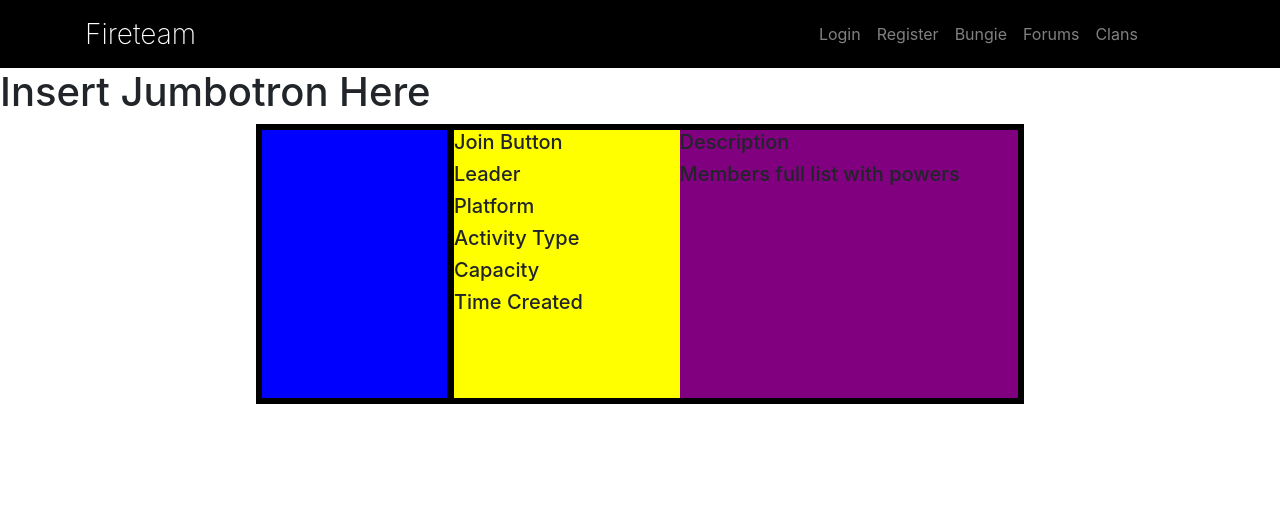
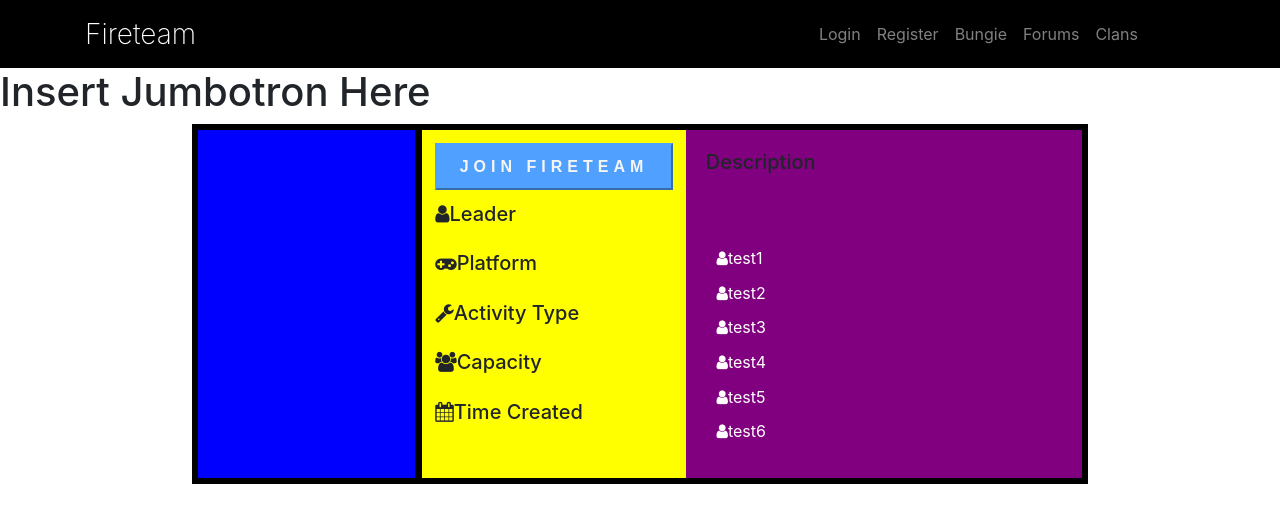
Before and after one commit to vrundpat/Fireteam, a React (Create React App) app in the folder client/: page / in a window 1280 px wide. Shown: the top 522 px of the page. Built offline with nearby package versions, Linux system fonts and the light colour scheme.

Commit message:
Introduced FA Icons, changed generation of all_fireteams on the MainPage Component, and further tuned Fireteam Component

```diff
--- a/client/public/index.html
+++ b/client/public/index.html
@@ -18,6 +18,7 @@
     <script src="https://code.jquery.com/jquery-3.3.1.slim.min.js" integrity="sha384-q8i/X+965DzO0rT7abK41JStQIAqVgRVzpbzo5smXKp4YfRvH+8abtTE1Pi6jizo" crossorigin="anonymous"></script>
     <script src="https://cdnjs.cloudflare.com/ajax/libs/popper.js/1.14.7/umd/popper.min.js" integrity="sha384-UO2eT0CpHqdSJQ6hJty5KVphtPhzWj9WO1clHTMGa3JDZwrnQq4sF86dIHNDz0W1" crossorigin="anonymous"></script>
     <script src="https://stackpath.bootstrapcdn.com/bootstrap/4.3.1/js/bootstrap.min.js" integrity="sha384-JjSmVgyd0p3pXB1rRibZUAYoIIy6OrQ6VrjIEaFf/nJGzIxFDsf4x0xIM+B07jRM" crossorigin="anonymous"></script>
+    <link rel="stylesheet" href="https://cdnjs.cloudflare.com/ajax/libs/font-awesome/4.7.0/css/font-awesome.min.css">
 
     <!--
       Notice the use of %PUBLIC_URL% in the tags above.
--- a/client/src/components/Fireteam/Fireteam.css
+++ b/client/src/components/Fireteam/Fireteam.css
@@ -1,9 +1,9 @@
 .fireteam-root {
     margin: auto;
-    width: 60%;
-    height: 35%;
+    width: 70%;
+    height: 45%;
     background-color: black;
-    margin-bottom: 1%;
+    margin-bottom: 2%;
 }
 
 .activity-type-image {
@@ -36,3 +36,53 @@
     height: 100%;
     background-color: purple;
 }
+
+.info-container {
+    width: 90%;
+    height: 90%;
+    margin: 5% 5%;
+    justify-content: center;
+    align-items: center;
+}
+
+.fireteam-join-button {
+    width: 100%;
+    height: 15%;
+    font-size: 100%;
+    font-family: Arial, Helvetica, sans-serif;
+    letter-spacing: 5px;
+    background-color: #50a1ff;
+    font-weight: 600;
+    color: whitesmoke;
+    border-color: #50a1ff;
+    margin-bottom: 5%;
+}
+
+.info-tile {
+    width: 100%;
+    height: 12%;
+    margin-bottom: 5%;
+}
+
+.right-col-fireteam-description {
+    width: 100%;
+    height: 25%;
+    margin-bottom: 5%;
+}
+
+.right-col-fireteam-member-list {
+    width: 100%;
+    height: 75%;
+}
+
+.fireteam-member {
+    color: white;
+    margin: 3% 3%;
+    margin-top: 0;
+}
+
+.member-list {
+    list-style-type: none;
+    margin: 0;
+    padding: 0;
+}
--- a/client/src/components/Fireteam/Fireteam.js
+++ b/client/src/components/Fireteam/Fireteam.js
@@ -5,6 +5,21 @@
 
     constructor(props) {
         super(props);
+        this.get_platform.bind(this);
+        this.get_members.bind(this);
+    }
+
+    get_platform = (platform_name) => {
+        if (platform_name == "basic") return ( <i className="fa fa-gamepad"></i> )
+    }
+
+    get_members = () => {
+        var accumulator = [];
+        for (var i = 0; i < this.props.fireteam.current_members.length; i++) {
+            accumulator.push(<li className="fireteam-member"><i className="fa fa-user"></i>{this.props.fireteam.current_members[i].username}</li>);
+        }
+
+        return accumulator;
     }
 
     render() {
@@ -13,16 +28,37 @@
                 <div className="activity-type-image"></div>
                 <div className="fireteam-info">
                     <div className="fireteam-info-left-column">
-                        <h5>Join Button</h5>
-                        <h5>Leader</h5>
-                        <h5>Platform</h5>
-                        <h5>Activity Type</h5>
-                        <h5>Capacity</h5>
-                        <h5>Time Created</h5>
+                        <div className="info-container">
+                            <button className="fireteam-join-button">JOIN FIRETEAM</button>
+                            <div className="fireteam-leader info-tile">
+                                <h5><i className="fa fa-user"></i>Leader</h5>
+                            </div>
+                            <div className="fireteam-platform info-tile">
+                                <h5>{this.get_platform("basic")}Platform</h5>
+                            </div>
+                            <div className="fireteam-activity-type info-tile">
+                                <h5><i className="fa fa-wrench"></i>Activity Type</h5>
+                            </div>
+                            <div className="fireteam-capacity info-tile">
+                                <h5><i className="fa fa-users"></i>Capacity</h5>
+                            </div>
+                            <div className="fireteam-time-created info-tile">
+                                <h5><i className="fa fa-calendar"></i>Time Created</h5>
+                            </div>
+                        </div>
                     </div>
                     <div className="fireteam-info-right-column">
-                        <h5>Description</h5>
-                        <h5>Members full list with powers</h5>
+                        <div className="info-container">
+                            <div className="right-col-fireteam-description">
+                                <h5>Description</h5>
+                            </div>
+
+                            <div className="right-col-fireteam-member-list">
+                                <ul className="member-list">
+                                    {this.get_members()}
+                                </ul>
+                            </div>
+                        </div>
                     </div>
                 </div>
             </div>
--- a/client/src/components/MainPage/MainPage.js
+++ b/client/src/components/MainPage/MainPage.js
@@ -6,6 +6,20 @@
 import './MainPage.css';
 
 class MainPage extends Component {
+
+    constructor(props) {
+        super(props);
+        this.generate_fireteams.bind(this);
+    }
+
+    generate_fireteams = () => {
+        var temp = []
+        for (var i = 0; i < this.props.fireteamState.all_fireteams.length; i++) {
+            temp.push(<Fireteam fireteam={this.props.fireteamState.all_fireteams[i]} />);
+        }
+
+        return temp;
+    }
 
     componentWillMount() {
         // this.timer = setInterval(() => this.props.all_fireteams(), 2000);
@@ -17,21 +31,24 @@
     }
 
     render() {
+
+        var test = {
+            leader: {},
+            current_members: [{"username" : "test1"}, {"username" : "test2"}, {"username" : "test3"}, {"username" : "test4"}, {"username" : "test5"}, {"username" : "test6"}],
+            activity_type: "Raid",
+            description: "",
+            platform: "",
+            capacity: "",
+            time_created: ""
+        }
+
         return (
             <div className="mainpage-background-root">
                 <AppNavbar />
                 <h1>Insert Jumbotron Here</h1>
                <div className="all-fireteams-contianer">
-                    <Fireteam fireteam={{
-                        leader: {},
-                        members: [],
-                        activity_type: "Raid",
-                        description: "",
-                        platform: "",
-                        capacity: "",
-                        time_created: ""
-                    }} />
-                    {/* {this.props.fireteamState.all_fireteams.map(fireteam => (<div key={fireteam}> <Fireteam fireteam={fireteam} /> </div>))} */}
+                    <Fireteam fireteam={test} />
+                    {/* {this.generate_fireteams()} */}
                 </div>
             </div>
         )
```
